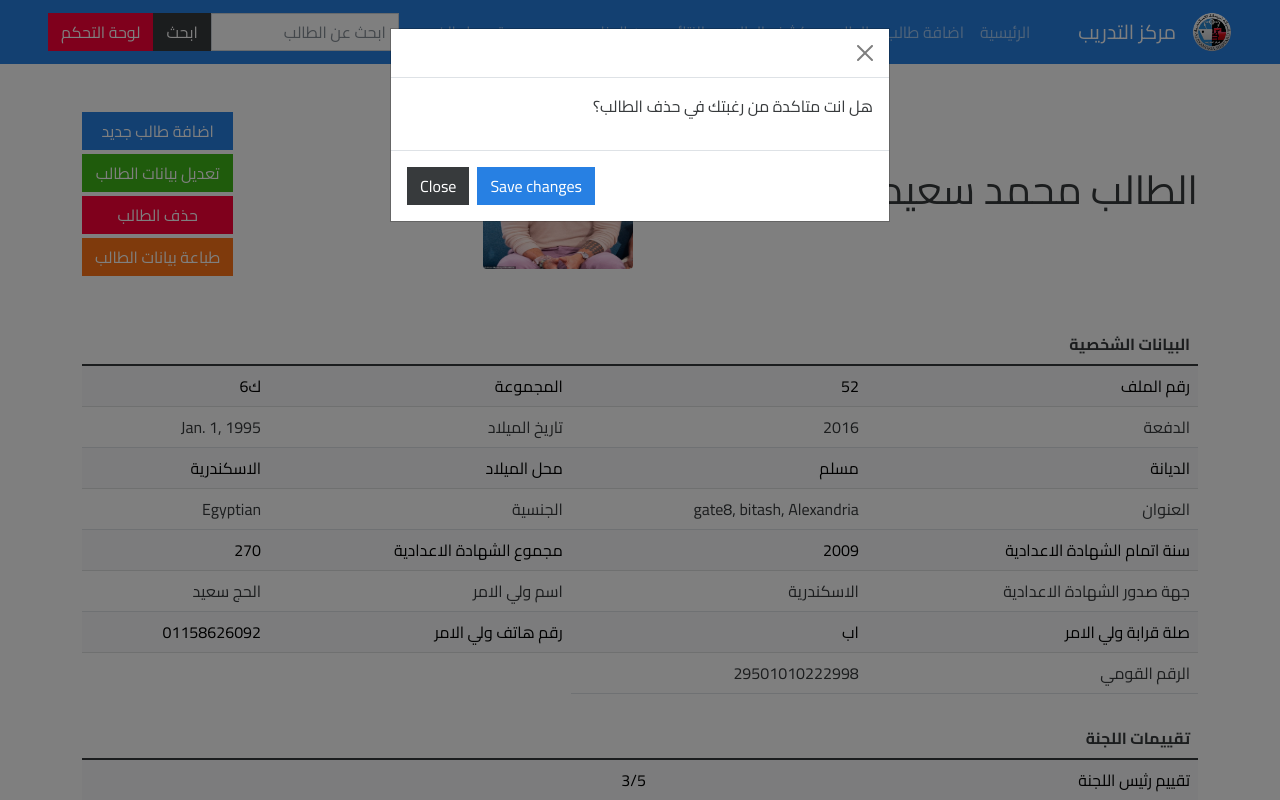
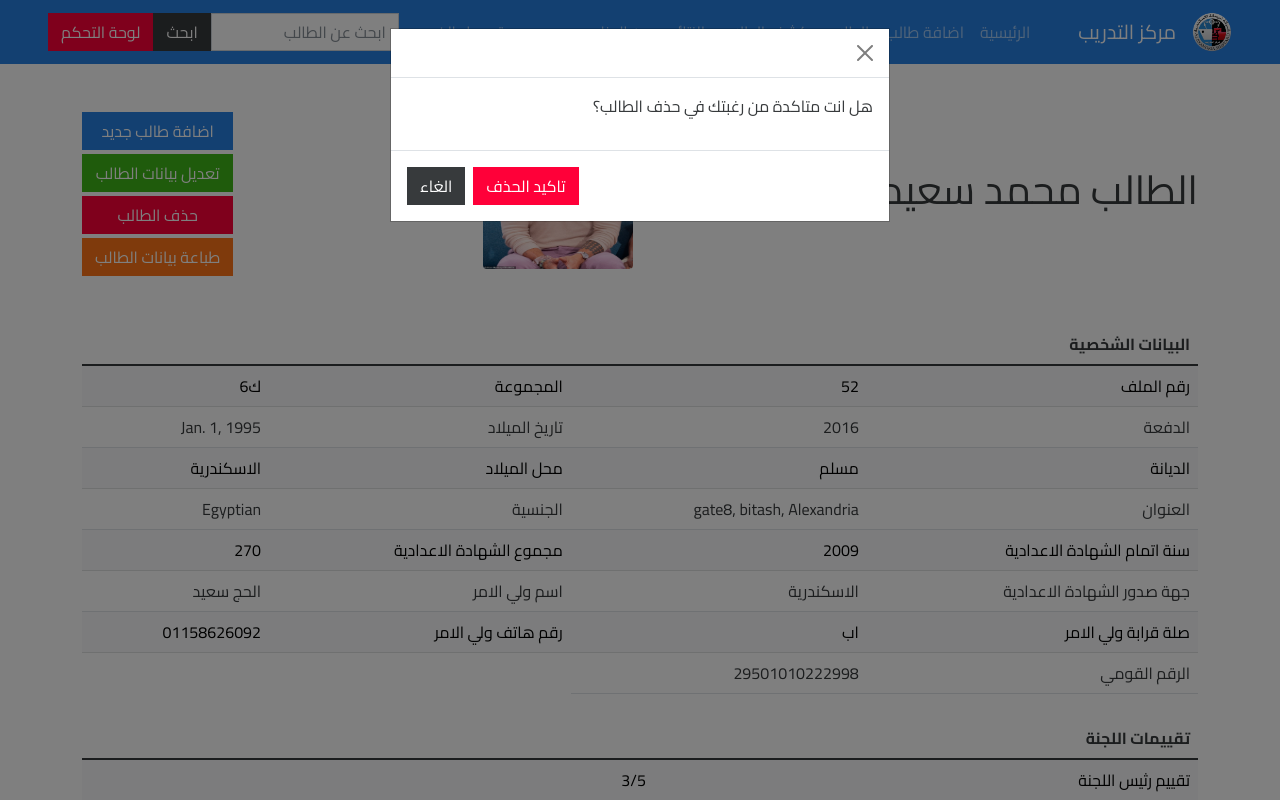
Before and after one commit to AhmedSaied94/trsana-applications-managment, a Django app: page /student-detail/2/ in a window 1280 px wide, after a click on "حذف الطالب". Run offline with Django 4.2, Linux system fonts and the light colour scheme; a user stored in the database is signed in; data comes from the database, SQL or seed files in the repository; some libraries are stand-ins or nearby versions.

Commit message:
delete model

```diff
--- a/trsana/templates/trsana/student.html
+++ b/trsana/templates/trsana/student.html
@@ -164,8 +164,8 @@
                     <p>هل انت متاكدة من رغبتك في حذف الطالب؟</p>
                   </div>
                   <div class="modal-footer">
-                    <button type="button" class="btn btn-primary">Save changes</button>
-                    <button onclick="delMod('hide')" type="button" class="btn btn-secondary" data-bs-dismiss="modal">Close</button>
+                    <a href='{{ student.get_delete_url }}' class="btn btn-danger">تاكيد الحذف</a>
+                    <button onclick="delMod('hide')" type="button" class="btn btn-secondary" data-bs-dismiss="modal">الغاء</button>
                   </div>
                 </div>
               </div>
```
